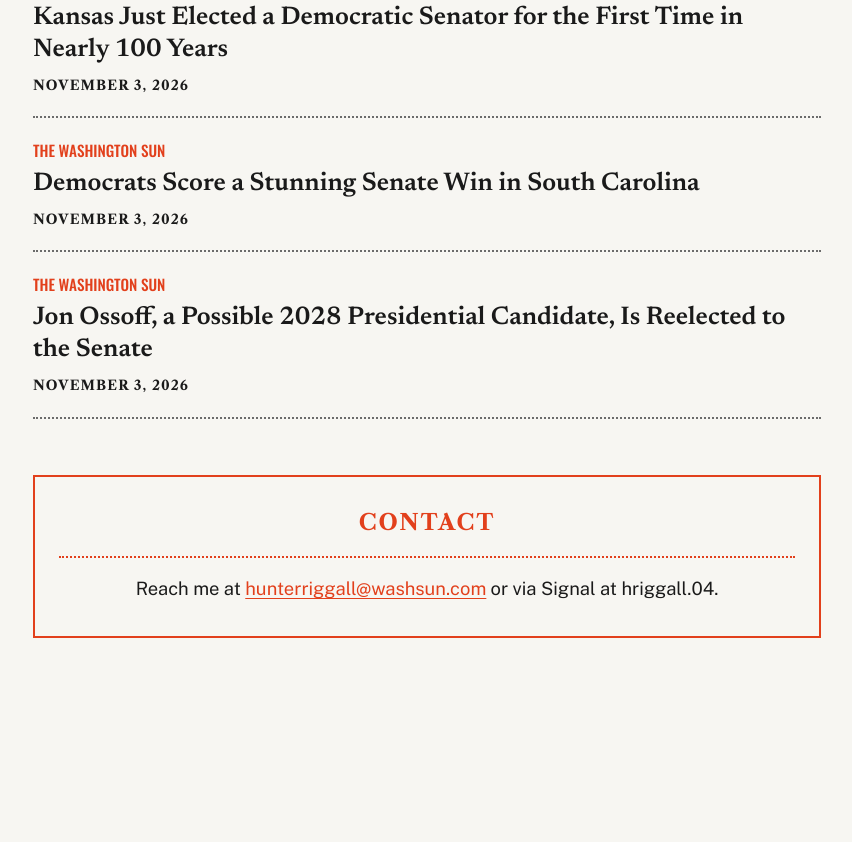
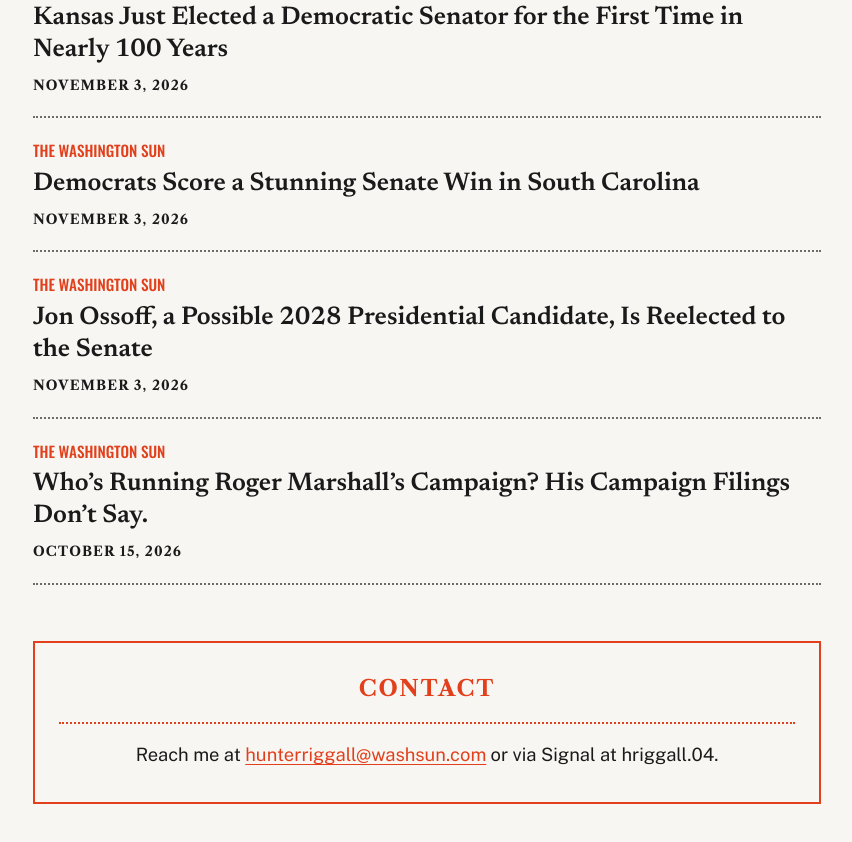
Before and after one commit to hunterriggall-dev/my-site, a plain HTML site: page index.html in a window 1280 px wide. Shown: the part 1098-1940 px from the top of the page, without its empty margins (213-1065 px from the left). Before the commit the page ends 1856 px from the top, so only its background shows below. Drawn offline with nearby package versions, Linux system fonts and the light colour scheme.

Commit message:
Add clip: Who’s Running Roger Marshall’s Campaign? His Campaign Filings Don’t Say.
Co-Authored-By: Claude Opus 5.5 <noreply@anthropic.com>
Claude-Session: https://claude.ai/code/session_01FtGsmLrjFuggyyMYcmg11J

```diff
--- a/index.html
+++ b/index.html
@@ -222,6 +222,11 @@
           <h3 class="clip-headline"><a href="https://www.washingtonsun.com/campaigns/georgia-election-midterm-results-2026">Jon Ossoff, a Possible 2028 Presidential Candidate, Is Reelected to the Senate</a></h3>
           <p class="clip-date">November 3, 2026</p>
         </li>
+        <li class="clip">
+          <p class="clip-outlet">The Washington Sun</p>
+          <h3 class="clip-headline"><a href="https://www.washingtonsun.com/campaigns/roger-marshall-campaign-staff">Who’s Running Roger Marshall’s Campaign? His Campaign Filings Don’t Say.</a></h3>
+          <p class="clip-date">October 15, 2026</p>
+        </li>
       </ul>
     </section>
 
```
